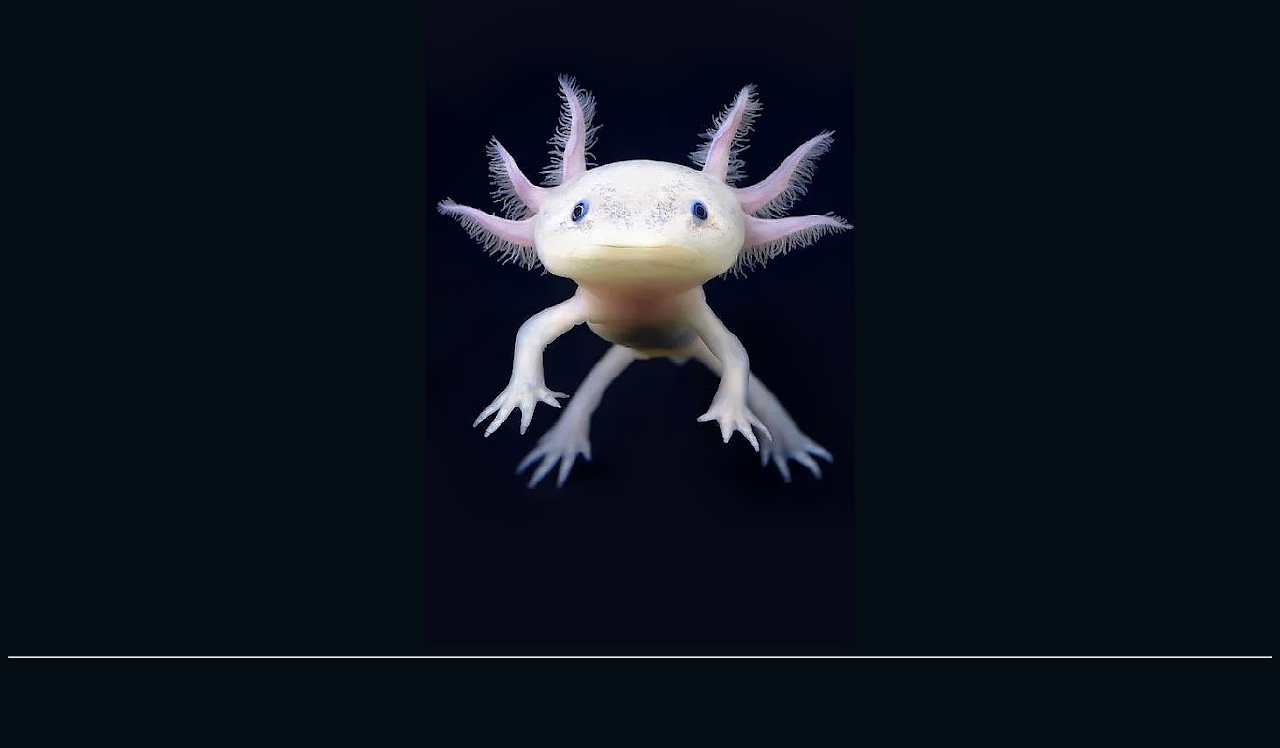
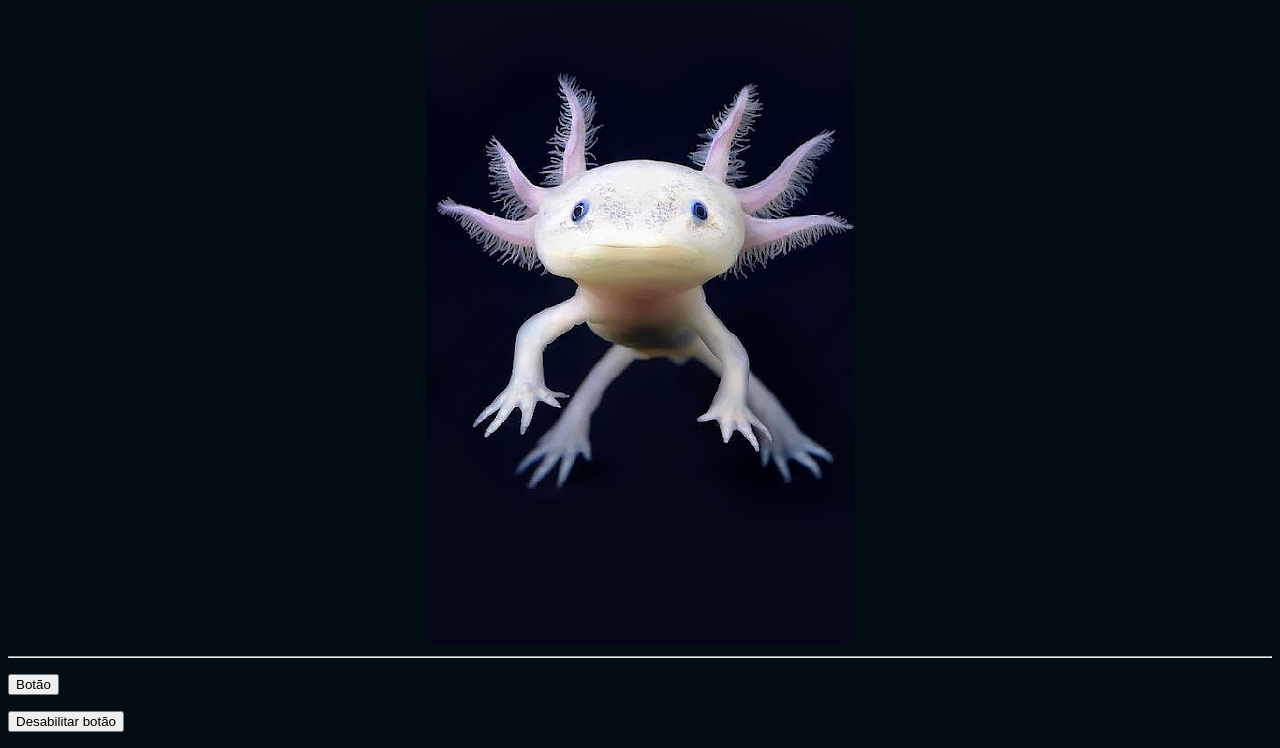
Before and after one commit to SimasMourao/Hello_World, a plain HTML site: page college/websites/index.html in a window 1280 px wide. Shown: the part 66-814 px from the top of the page. Drawn offline with Linux system fonts and the light colour scheme.

Commit message:
criei um arquivo js

```diff
--- a/college/websites/index.html
+++ b/college/websites/index.html
@@ -11,6 +11,15 @@
     <hr>
     <div><img src="img/axalote.jpg" alt="image.axalote"></div>
     <hr>
-
+    <p>
+        <button id='b1'>
+          Botão
+        </button>
+        </p>
+        <p>
+        <button id='b2'>
+          Desabilitar botão
+        </button>
+    </p>
 </body>
 </html>
--- /dev/null
+++ b/college/websites/js/scrpt.js
@@ -0,0 +1,5 @@
+document.getElementById('b2').onclick = function() {
+    var botao = document.getElementById('b1');
+    botao.disabled = true;
+    botao.style.backgroundColor = "cyan";
+ }
```
